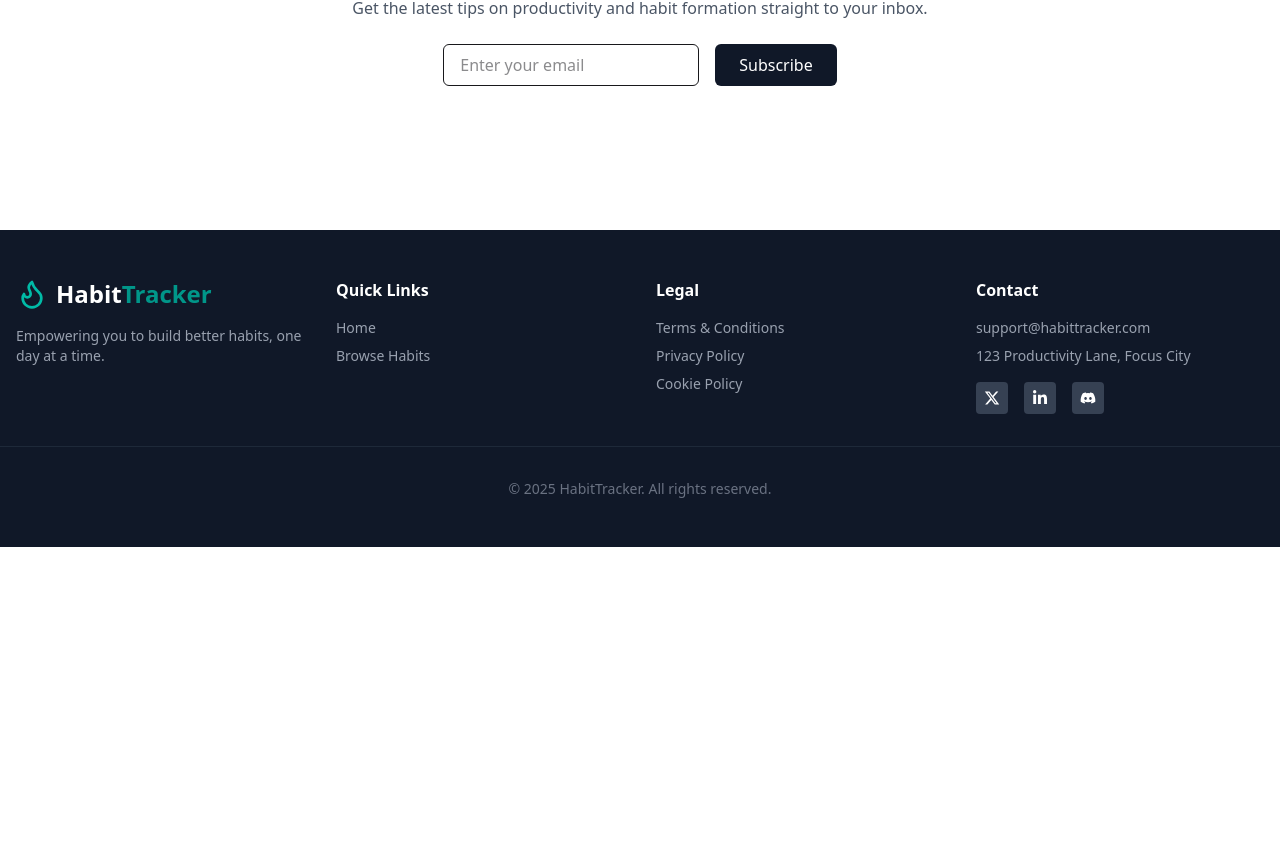
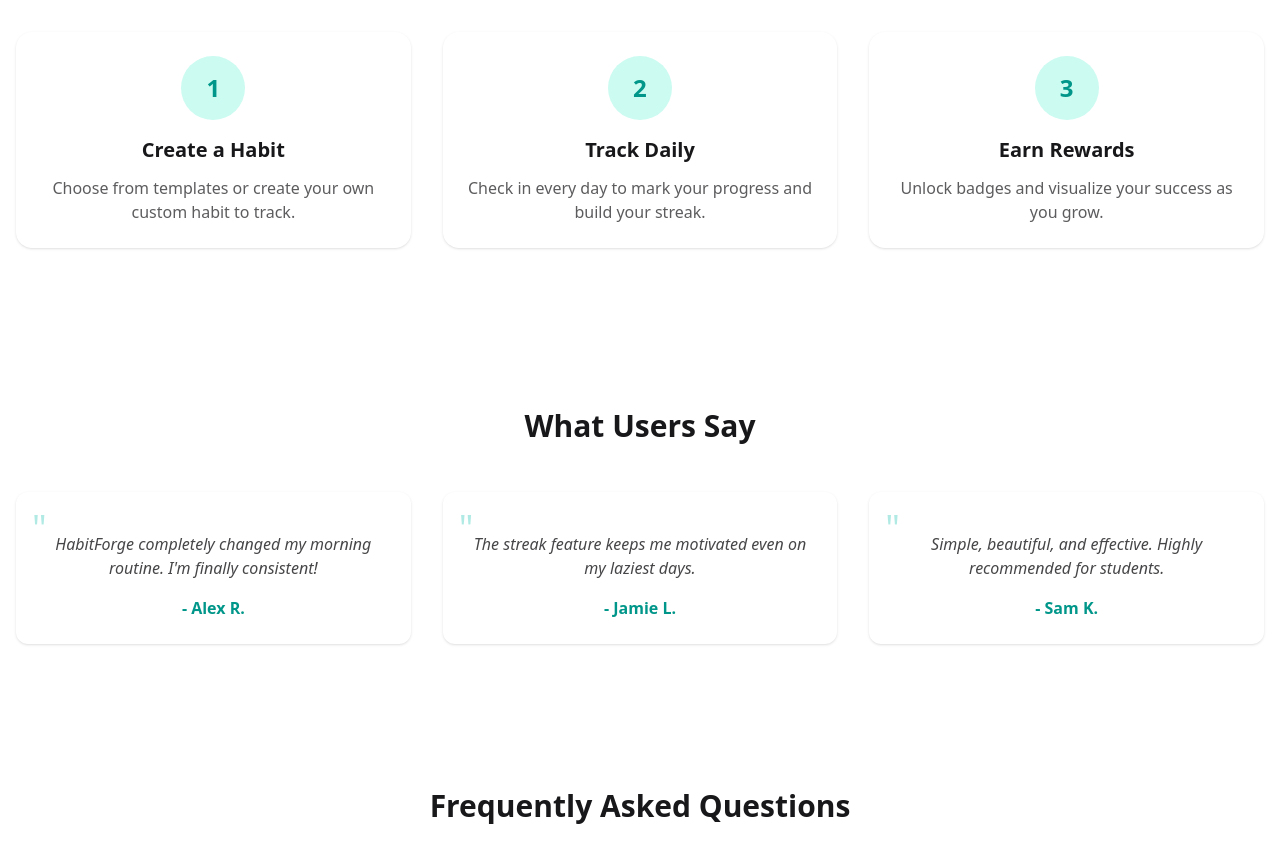
Before and after one commit to Rakibul29h/Habbit_Tracker_Client, a React (Vite) app: page / in a window 1280 px wide. Shown: the part 1872-2734 px from the top of the page. Before the commit the page ends 2419 px from the top, so only its background shows below. Built offline with nearby package versions, Linux system fonts and the light colour scheme; no server answers.

Commit message:
Different section like FAQ and other section done

```diff
--- /dev/null
+++ b/src/Components/Homepage]/FAQ/FAQ.jsx
@@ -0,0 +1,31 @@
+import React from 'react';
+import Container from '../../Shared/Container/Container';
+import { HelpCircle } from 'lucide-react';
+
+const FAQ = () => {
+
+    const question = [
+                    { q: "Is HabitForge free to use?", a: "Yes! The core features are completely free for all users." },
+                    { q: "Can I track habits on mobile?", a: "Absolutely. Our website is fully responsive for all devices." },
+                    { q: "How do streaks work?", a: "Complete a habit daily to increase your streak. Miss a day, and it resets!" },
+                ]
+    return (
+       <Container>
+         <section className={`py-16 `}>
+        <div className="max-w-3xl mx-auto px-4">
+            <h2 className="text-3xl font-bold text-center mb-10">Frequently Asked Questions</h2>
+            <div className="space-y-4">
+                {question.map((item, i) => (
+                    <div key={i} className={`p-4 rounded-lg border `}>
+                        <h4 className="font-bold flex items-center gap-2"><HelpCircle size={16} className="text-teal-500"/> {item.q}</h4>
+                        <p className="mt-2 text-sm opacity-70 ml-6">{item.a}</p>
+                    </div>
+                ))}
+            </div>
+        </div>
+      </section>
+       </Container>
+    );
+};
+
+export default FAQ;
--- /dev/null
+++ b/src/Components/Homepage]/HowItWork/HowITWork.jsx
@@ -0,0 +1,34 @@
+import React from 'react';
+import Container from '../../Shared/Container/Container';
+
+
+const HowITWork = () => {
+    return (
+        <Container>
+             <section className={`py-20 `}>
+        <div className="max-w-7xl mx-auto px-4">
+            <h2 className="text-3xl font-bold text-center mb-16">How It Works</h2>
+            <div className="grid grid-cols-1 md:grid-cols-3 gap-8 text-center">
+                <div className="p-6 rounded-2xl shadow-sm dark:shadow-white/30">
+                    <div className="w-16 h-16 bg-teal-100 text-teal-600 rounded-full flex items-center justify-center mx-auto mb-4 text-2xl font-bold">1</div>
+                    <h3 className="text-xl font-bold mb-3">Create a Habit</h3>
+                    <p className="opacity-70">Choose from templates or create your own custom habit to track.</p>
+                </div>
+                <div className="p-6 rounded-2xl shadow-sm dark:shadow-white/30">
+                    <div className="w-16 h-16 bg-teal-100 text-teal-600 rounded-full flex items-center justify-center mx-auto mb-4 text-2xl font-bold">2</div>
+                    <h3 className="text-xl font-bold mb-3">Track Daily</h3>
+                    <p className="opacity-70">Check in every day to mark your progress and build your streak.</p>
+                </div>
+                <div className="p-6 rounded-2xl shadow-sm dark:shadow-white/30">
+                    <div className="w-16 h-16 bg-teal-100 text-teal-600 rounded-full flex items-center justify-center mx-auto mb-4 text-2xl font-bold">3</div>
+                    <h3 className="text-xl font-bold mb-3">Earn Rewards</h3>
+                    <p className="opacity-70">Unlock badges and visualize your success as you grow.</p>
+                </div>
+            </div>
+        </div>
+      </section>
+        </Container>
+    );
+};
+
+export default HowITWork;
--- /dev/null
+++ b/src/Components/Homepage]/WhatUserSay/WhatUserSay.jsx
@@ -0,0 +1,32 @@
+
+import React from 'react';
+import Container from '../../Shared/Container/Container';
+
+
+const WhatUserSay = () => {
+    const data=[
+                    { text: "HabitForge completely changed my morning routine. I'm finally consistent!", author: "Alex R." },
+                    { text: "The streak feature keeps me motivated even on my laziest days.", author: "Jamie L." },
+                    { text: "Simple, beautiful, and effective. Highly recommended for students.", author: "Sam K." },
+                ]
+    return (
+       <Container>
+         <section className={`py-20 `}>
+        <div className="max-w-7xl mx-auto px-4 text-center">
+            <h2 className="text-3xl font-bold mb-12">What Users Say</h2>
+            <div className="grid grid-cols-1 md:grid-cols-3 gap-8">
+                {data.map((t, i) => (
+                    <div key={i} className={`p-6 rounded-xl shadow-sm relative `}>
+                        <div className="text-teal-500 text-4xl absolute top-4 left-4 opacity-30">"</div>
+                        <p className="mb-4 mt-4 italic opacity-80">{t.text}</p>
+                        <div className="font-bold text-teal-600">- {t.author}</div>
+                    </div>
+                ))}
+            </div>
+        </div>
+      </section>
+       </Container>
+    );
+};
+
+export default WhatUserSay;
--- a/src/Components/Navbar/Navbar.jsx
+++ b/src/Components/Navbar/Navbar.jsx
@@ -38,6 +38,8 @@
       )}
 
       <NavLink to={"/publicHabit"}>Browse</NavLink>
+      <NavLink to={"/about"}>About Us</NavLink>
+
     </>
   );
   return (
@@ -55,6 +57,7 @@
               >
                 {" "}
                 <path
+
                   strokeLinecap="round"
                   strokeLinejoin="round"
                   strokeWidth="2"
--- /dev/null
+++ b/src/Pages/AboutUs/AboutUs.jsx
@@ -0,0 +1,35 @@
+import React from 'react';
+import Container from '../../Components/Shared/Container/Container';
+import { useNavigate } from 'react-router';
+import Logo from '../../Components/Shared/Logo/Logo';
+
+const AboutUs = () => {
+
+    const navigate=useNavigate();
+    return (
+        <Container>
+            <div className="animate-fade-in max-w-4xl mx-auto px-4 py-16">
+        <h1 className="text-4xl font-bold text-center mb-8">About Habit Tracker</h1>
+        <div className={`p-8 rounded-lg dark:bg-gray-800 shadow-md `}>
+            <p className="text-lg mb-6 leading-relaxed opacity-80">
+                HabitForge was born from a simple idea: <strong>Consistency is the key to success.</strong>
+                We believe that small, daily actions compound into massive results over time. Our mission is to provide
+                a simple, beautiful, and effective tool to help you build the habits that shape your future.
+            </p>
+            <h3 className="text-2xl font-bold mb-4">Our Core Values</h3>
+            <ul className="list-disc pl-6 space-y-2 opacity-80 mb-8">
+                <li>Simplicity in design and function.</li>
+                <li>Community support and shared growth.</li>
+                <li>Data-driven progress tracking.</li>
+                <li>Privacy and user-first development.</li>
+            </ul>
+            <div className="text-center">
+                <button onClick={() => navigate("/")} className="text-teal-600 font-bold hover:underline">Back to Home</button>
+            </div>
+        </div>
+    </div>
+        </Container>
+    );
+};
+
+export default AboutUs;
--- a/src/Pages/HomePage/Home.jsx
+++ b/src/Pages/HomePage/Home.jsx
@@ -6,6 +6,10 @@
 import Stats from '../../Components/Homepage]/Stats/Stats';
 import Newsletter from '../../Components/Homepage]/Newsletter/Newsletter';
 import Banner from './../../Components/Homepage]/Banner';
+import HowITWork from '../../Components/Homepage]/HowItWork/HowITWork';
+import WhatUserSay from '../../Components/Homepage]/WhatUserSay/WhatUserSay';
+import FAQ from '../../Components/Homepage]/FAQ/FAQ';
+
 
 const Home = () => {
     return (
@@ -14,6 +18,9 @@
             <HabitSection></HabitSection>
             <WhyBuildHabit></WhyBuildHabit>
             <Stats></Stats>
+            <HowITWork></HowITWork>
+            <WhatUserSay></WhatUserSay>
+            <FAQ></FAQ>
             <Newsletter></Newsletter>
         </div>
     );
--- a/src/Routes/router.jsx
+++ b/src/Routes/router.jsx
@@ -10,6 +10,7 @@
 import ErrorPage from '../Pages/ErrorPage/ErrorPage';
 import Home from '../Pages/HomePage/Home';
 import Details from '../Pages/Details/Details';
+import AboutUs from '../Pages/AboutUs/AboutUs';
 
 
  export const router=createBrowserRouter([
@@ -37,6 +38,10 @@
                 </PrivateRoutes>
             },
             {
+                path:"/about",
+                element:<AboutUs></AboutUs>
+            },
+            {
                 path:"/details/:id",
                 element:<PrivateRoutes>
                     <Details></Details>
```
